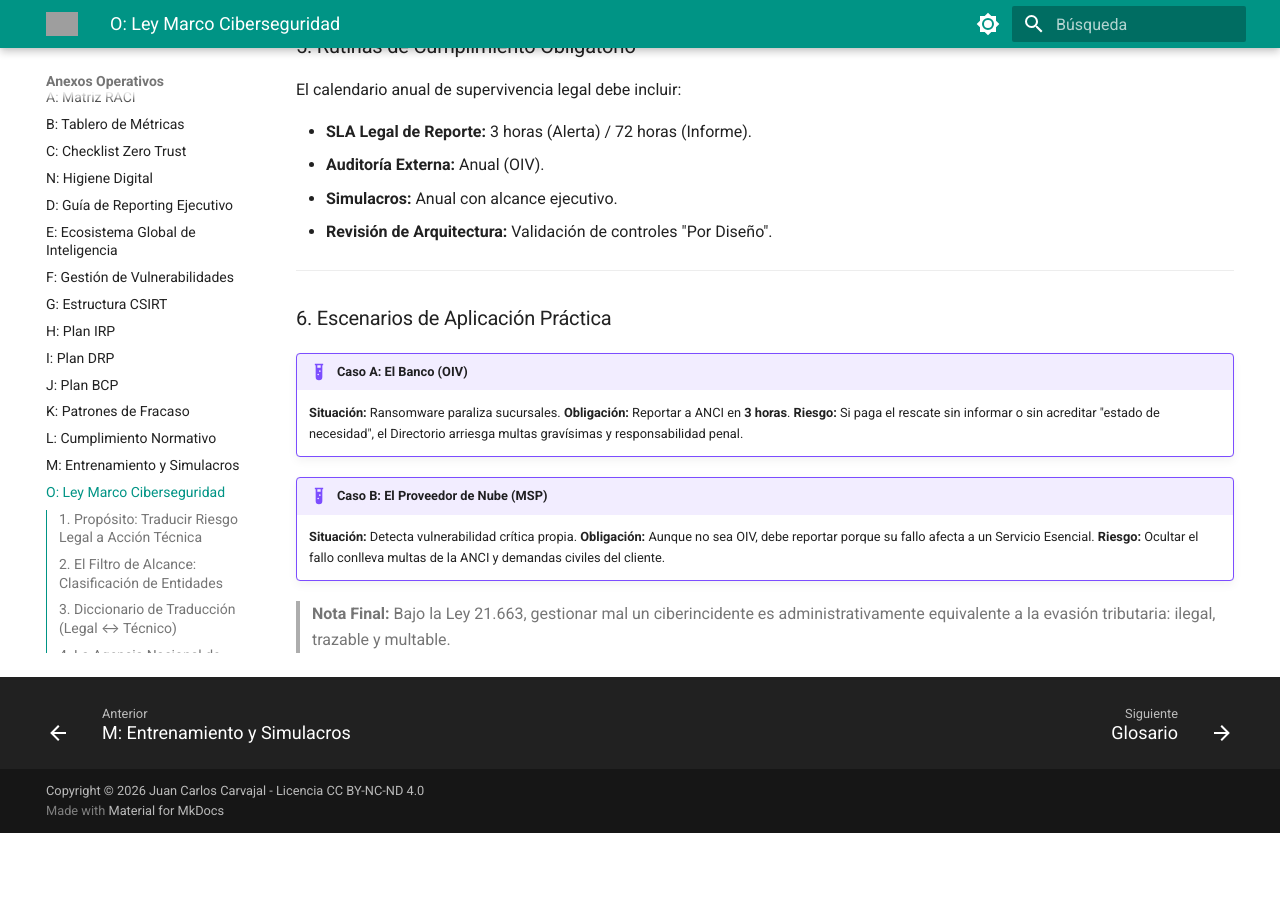
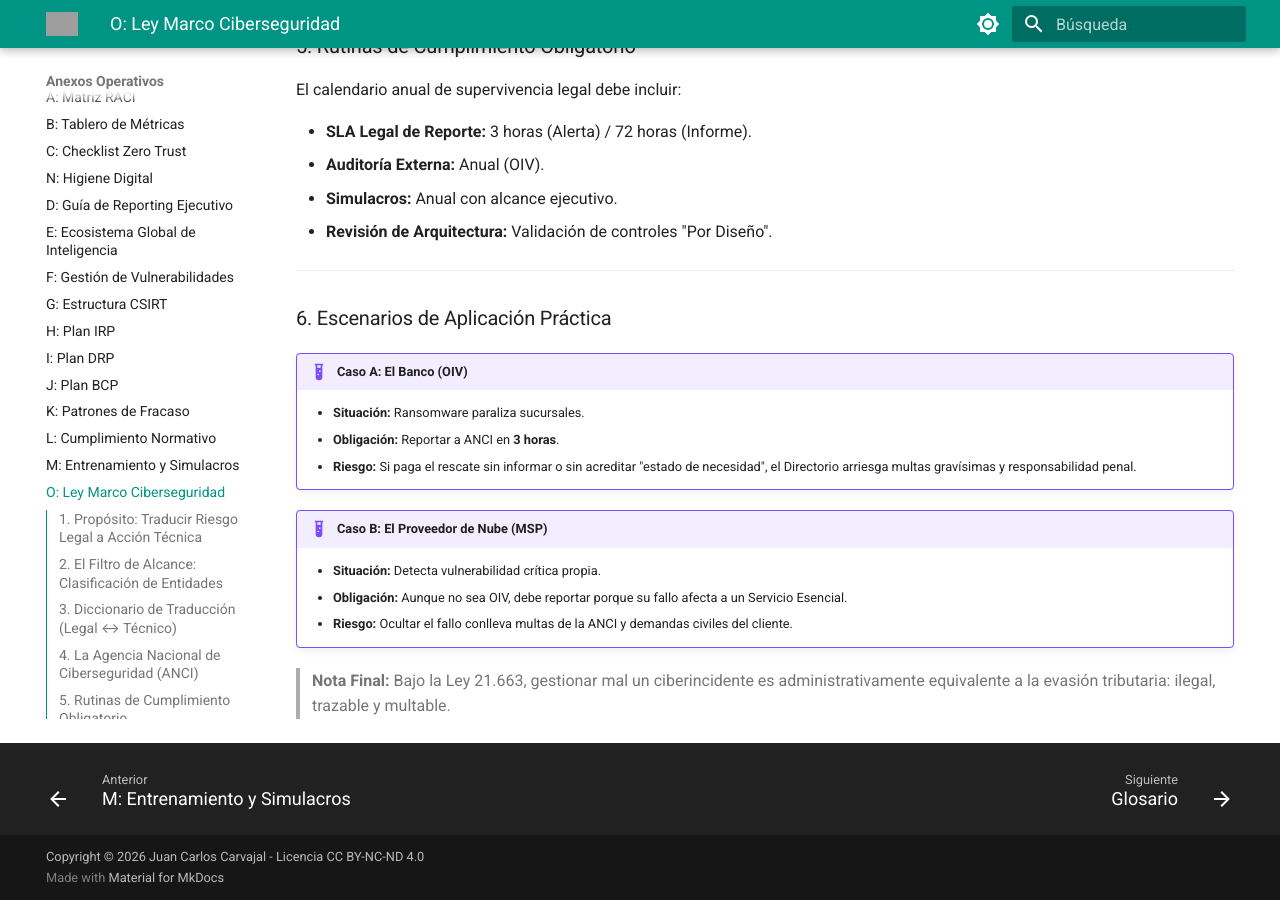
Before and after one commit to jccarvajal/ciberseguridad-grc, an MkDocs documentation site: the page built from docs/anexos/O-Ley-Marco.md, in a window 1280 px wide and 900 px high, scrolled down 2133 px. Built offline with MkDocs 1.6.1 and Material for MkDocs 9.7.7, drawn with Linux system fonts in a browser that asks for light colours; before the commit the page ends 2966 px from its top, so only the background shows below that; grey boxes are pictures that could not be loaded.

```diff
--- a/docs/anexos/O-Ley-Marco.md
+++ b/docs/anexos/O-Ley-Marco.md
@@ -80,14 +80,14 @@ El calendario anual de supervivencia legal debe incluir:
 
 !!! example "Caso A: El Banco (OIV)"
 
-    **Situación:** Ransomware paraliza sucursales.
-    **Obligación:** Reportar a ANCI en **3 horas**.
-    **Riesgo:** Si paga el rescate sin informar o sin acreditar "estado de necesidad", el Directorio arriesga multas gravísimas y responsabilidad penal.
+    * **Situación:** Ransomware paraliza sucursales.
+    * **Obligación:** Reportar a ANCI en **3 horas**.
+    * **Riesgo:** Si paga el rescate sin informar o sin acreditar "estado de necesidad", el Directorio arriesga multas gravísimas y responsabilidad penal.
 
 !!! example "Caso B: El Proveedor de Nube (MSP)"
 
-    **Situación:** Detecta vulnerabilidad crítica propia.
-    **Obligación:** Aunque no sea OIV, debe reportar porque su fallo afecta a un Servicio Esencial.
-    **Riesgo:** Ocultar el fallo conlleva multas de la ANCI y demandas civiles del cliente.
+    * **Situación:** Detecta vulnerabilidad crítica propia.
+    * **Obligación:** Aunque no sea OIV, debe reportar porque su fallo afecta a un Servicio Esencial.
+    * **Riesgo:** Ocultar el fallo conlleva multas de la ANCI y demandas civiles del cliente.
 
 > **Nota Final:** Bajo la Ley 21.663, gestionar mal un ciberincidente es administrativamente equivalente a la evasión tributaria: ilegal, trazable y multable.
```
